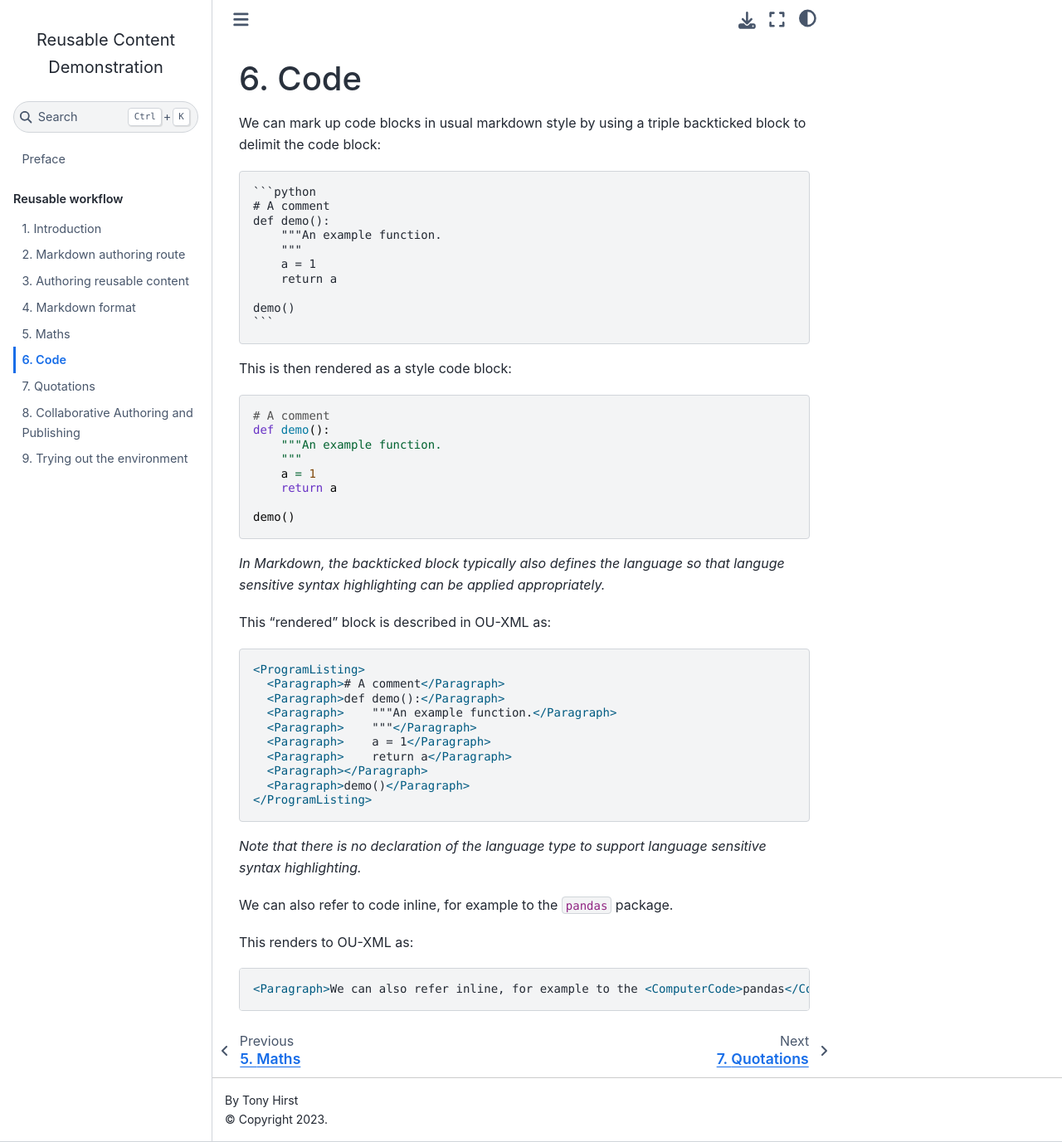
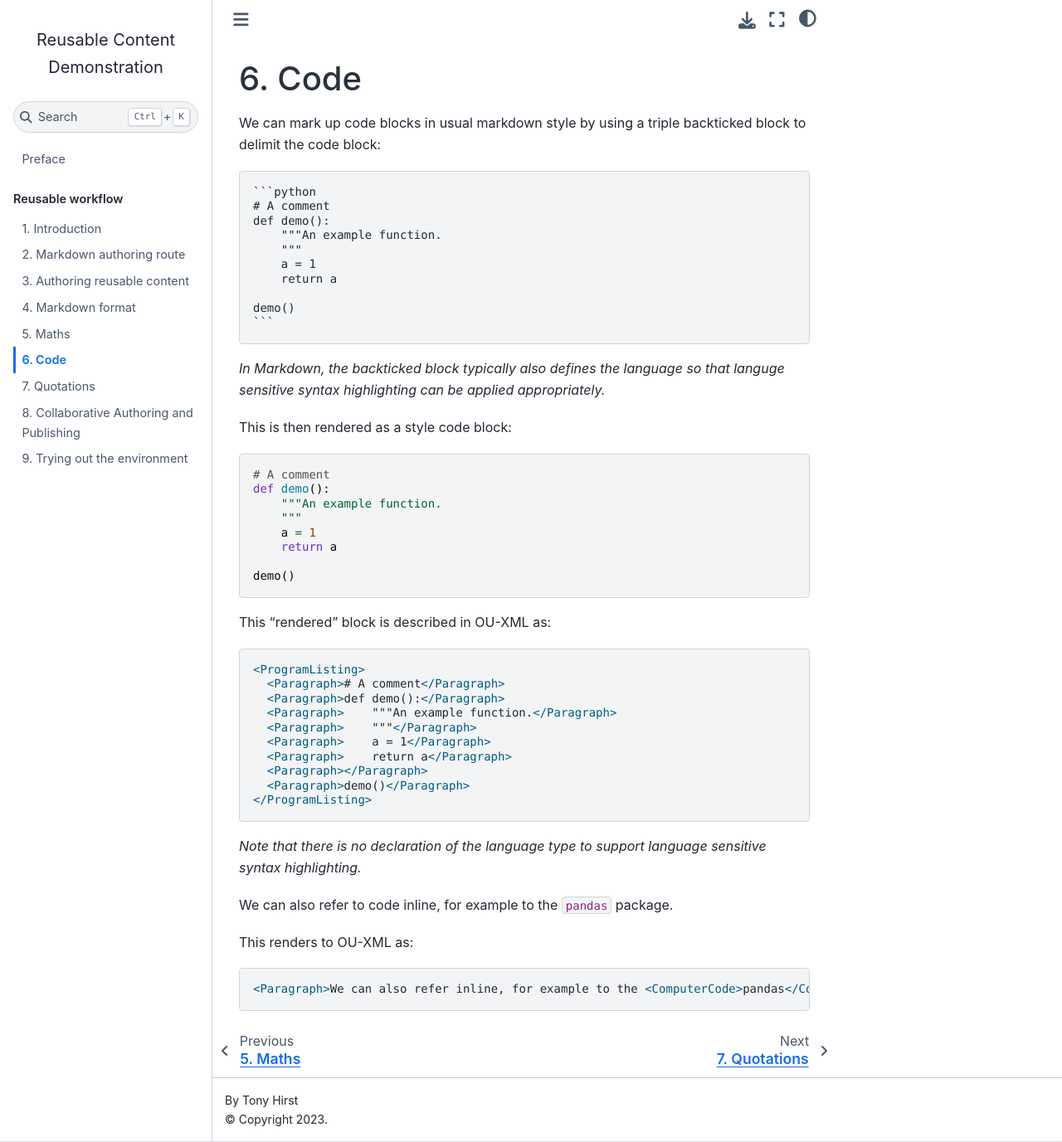
Before and after one commit to OpenComputingLab/reusable-content-example, a Jupyter Book: the page built from code.md, in a window 1280 px wide and 1377 px high. Shown: the whole window at 83% size. Built offline with Jupyter Book 1.0.4 settings and Sphinx 7.4.7 and the Sphinx Book theme 1.1.4, drawn with Linux system fonts in a browser that asks for light colours; some of the changed lines change nothing that is shown.

Commit message:
Update code.md

`````diff
--- a/code.md
+++ b/code.md
@@ -15,6 +15,8 @@ demo()
 ```
 ````
 
+*In Markdown, the backticked block typically also defines the language so that languge sensitive syntax highlighting can be applied appropriately.*
+
 This is then rendered as a style code block:
 
 ```python
@@ -27,8 +29,6 @@ def demo():
 
 demo()
 ```
-
-*In Markdown, the backticked block typically also defines the language so that languge sensitive syntax highlighting can be applied appropriately.*
 
 This "rendered" block is described in OU-XML as:
 
`````
